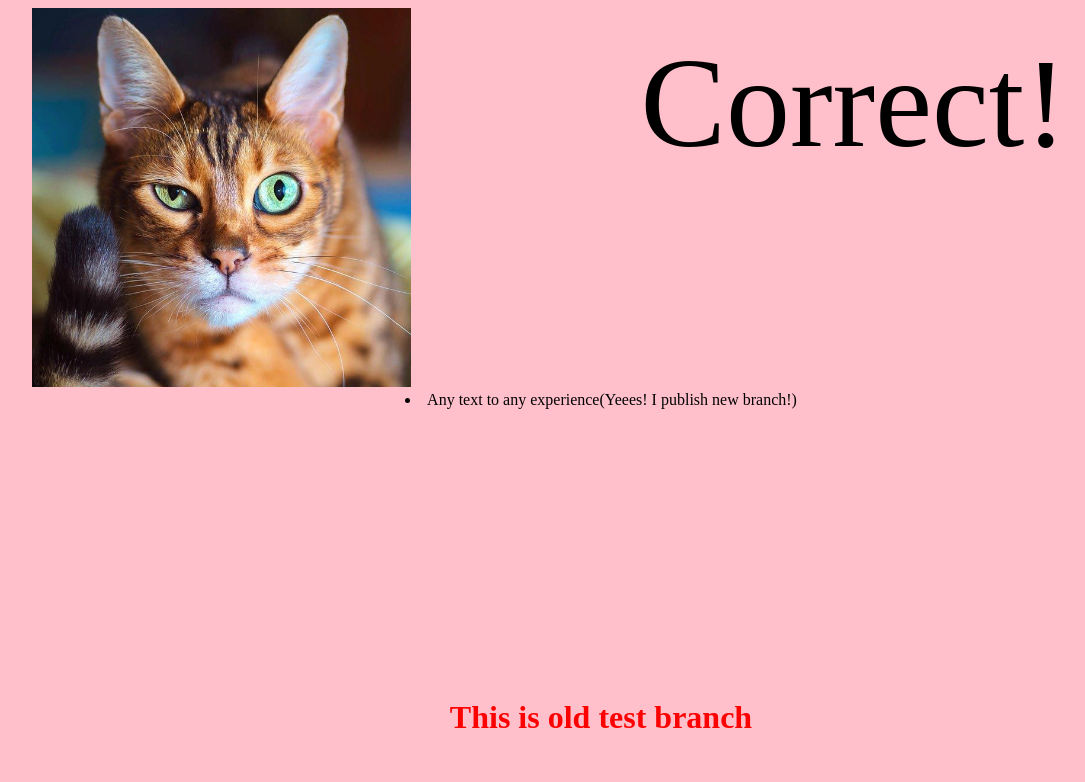
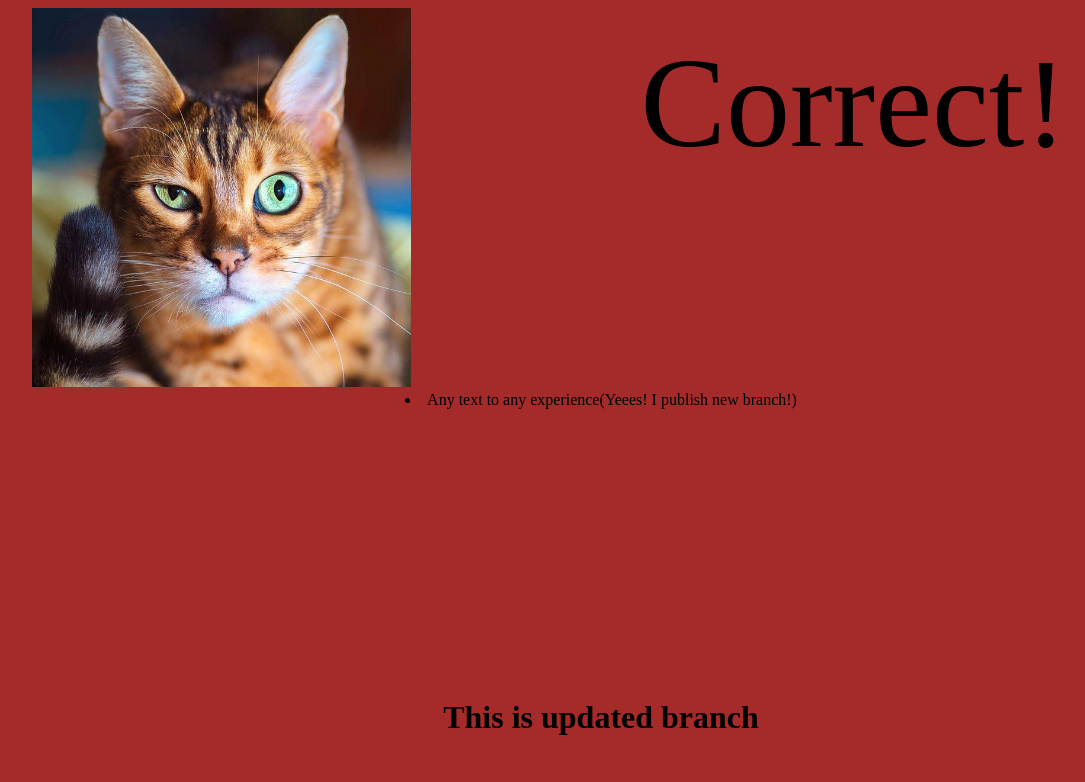
Before and after one commit to muridse/portfoly_00, a plain HTML site: page index.htm in a window 1280 px wide. Shown: the whole page, without its empty margins (39-1124 px from the left). Drawn offline with Linux system fonts and the light colour scheme.

Commit message:
change bacground

```diff
--- a/index.htm
+++ b/index.htm
@@ -8,6 +8,6 @@
 <img class="image" src="123.jpg">
 <li>Any text to any experience(Yeees! I publish new branch!)</li>
 <p class="pin"> Correct!</p>
-<h1>This is old test branch</h1>
+<h1>This is updated branch</h1>
 </body>
 </html>
--- a/styles.css
+++ b/styles.css
@@ -1,5 +1,5 @@
 body{
-	background: pink;
+	background: brown;
 }
 .pin {
 	padding-left: 40%;
@@ -17,5 +17,4 @@ h1{
 	bottom: 0;
 	width: 100%;
 	height: 80px;
-	color: red;
 }
```
